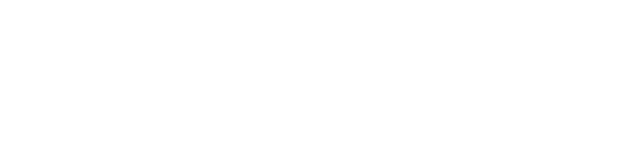
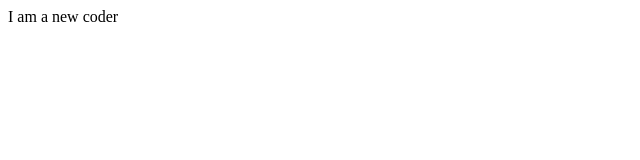
Before and after one commit to ashish-bhushan/ashish-bhushan.github.io, a plain HTML site: page index.html in a window 1280 px wide. Shown: the whole page, without its empty margins (0-640 px from the left). Drawn offline with Linux system fonts and the light colour scheme.

Commit message:
Added HTML File

```diff
--- a/index.html
+++ b/index.html
@@ -5,6 +5,6 @@
     <title>Hello!! I am Ashish</title>
 </head>
 <body>
-
+I am a new coder
 </body>
 </html>
```
